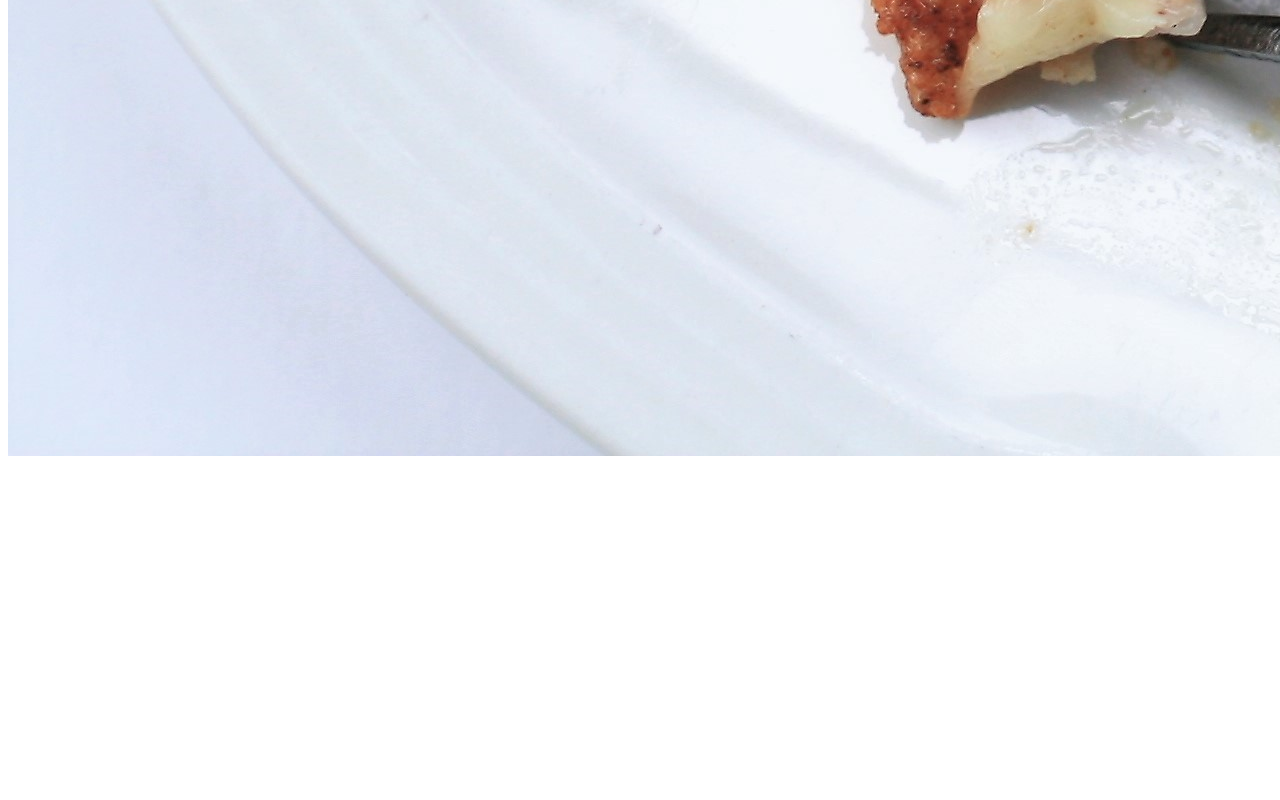
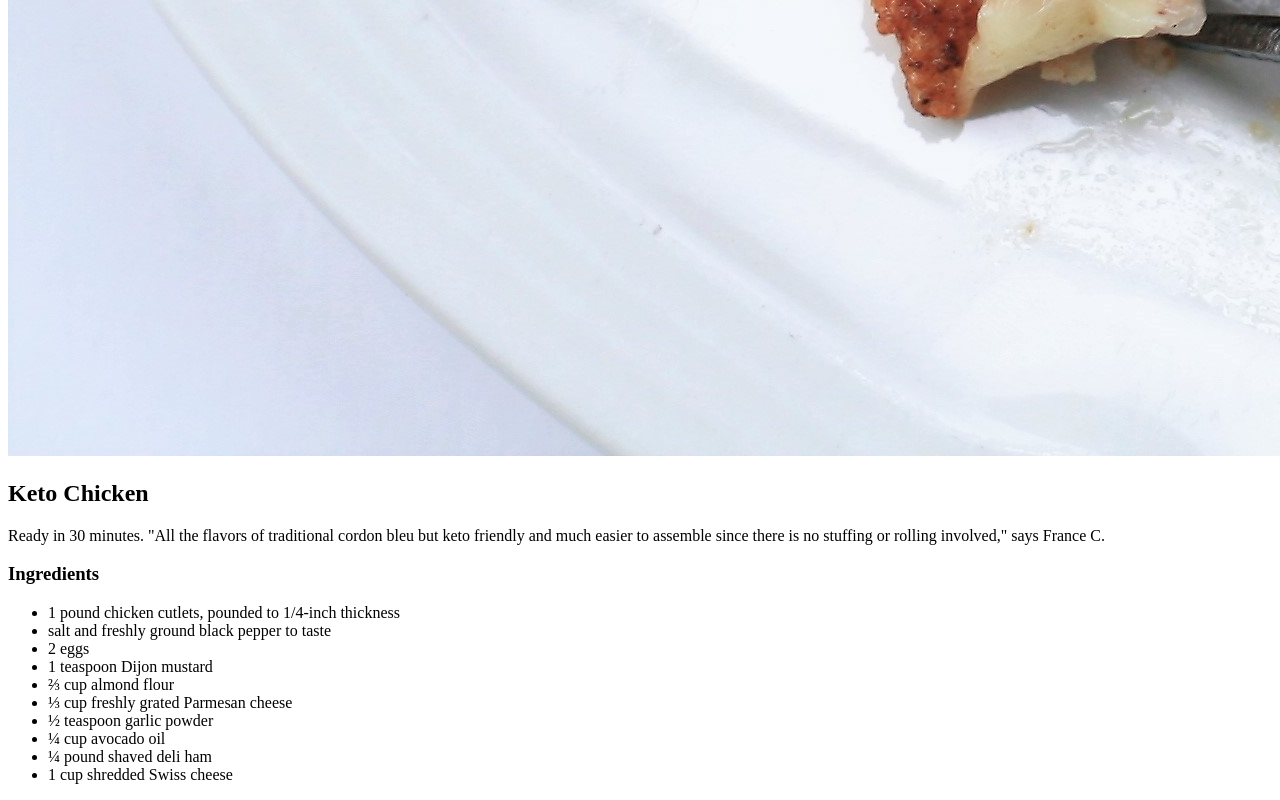
Before and after one commit to ceer007/odin-recipes, a plain HTML site: page recipes/keto.html in a window 1280 px wide. Shown: the part 2216-3016 px from the top of the page. Before the commit the page ends 2684 px from the top, so only its background shows below. Drawn offline with Linux system fonts and the light colour scheme.

Commit message:
recipes/keto.html

```diff
--- a/recipes/keto.html
+++ b/recipes/keto.html
@@ -7,5 +7,24 @@
     <body>
         <h1>Keto Chicken</h1>
         <img src="./images/image1.jpeg">
+        <h2>Keto Chicken</h2>
+        <p>Ready in 30 minutes. "All the flavors of traditional cordon bleu but keto friendly and much easier to assemble since there is no stuffing or rolling involved," says France C.
+
+        </p>
+        <h3>Ingredients</h3>
+        <ul>
+            <li>1 pound chicken cutlets, pounded to 1/4-inch thickness</li>
+            <li>salt and freshly ground black pepper to taste
+            </li>
+            <li>2 eggs</li>
+            <li>1 teaspoon Dijon mustard
+            </li>
+            <li>⅔ cup almond flour</li>
+            <li>⅓ cup freshly grated Parmesan cheese</li>
+            <li>½ teaspoon garlic powder</li>
+            <li>¼ cup avocado oil</li>
+            <li>¼ pound shaved deli ham</li>
+            <li>1 cup shredded Swiss cheese</li>
+        </ul>
     </body>
 </html>
```
